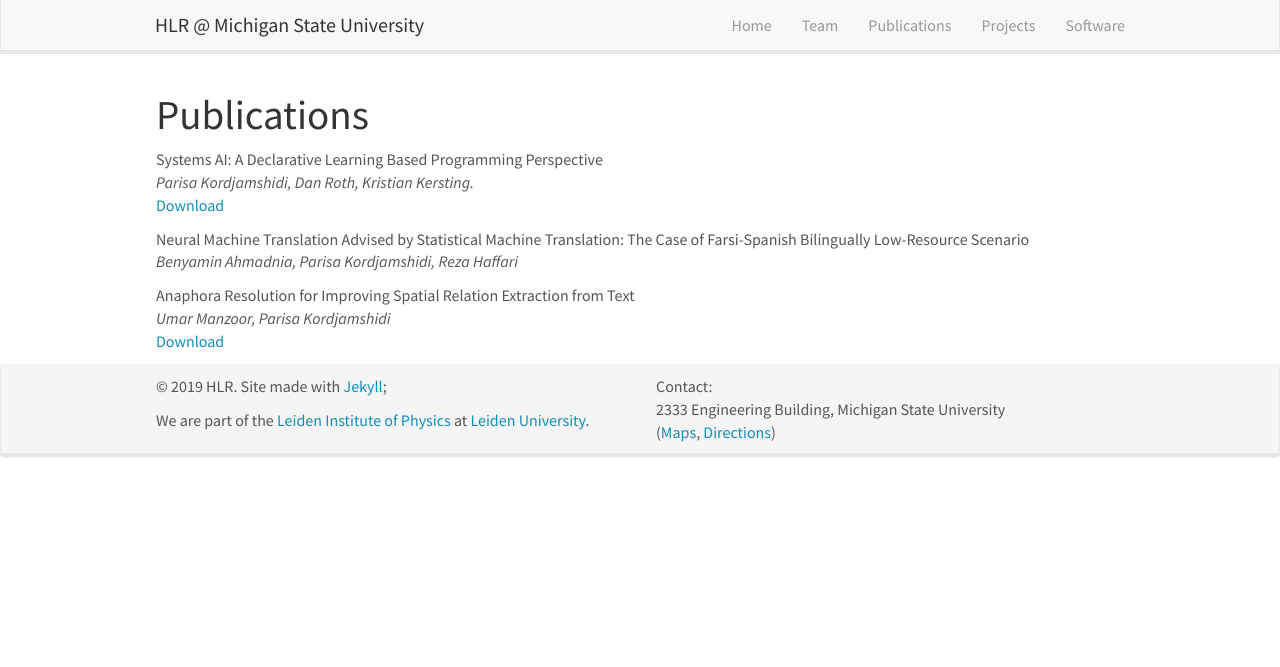
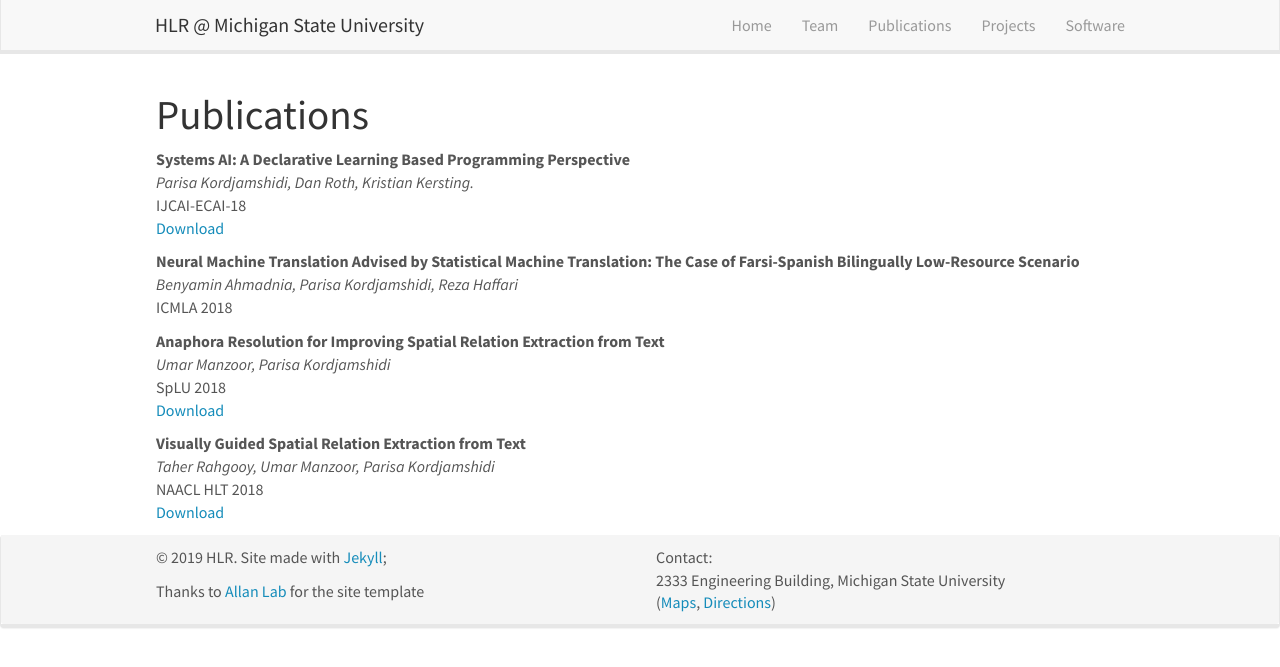
Before and after one commit to HLR/HLR.github.io, a Jekyll site: the page built from _pages/publications.md, in a window 1280 px wide. Shown: the top 667 px of the page. Built offline with Jekyll 4.4.1, drawn with Linux system fonts in a browser that asks for light colours; nearby versions of some CDN libraries.

Commit message:
Add cache to ignore and add publications

```diff
--- a/_data/publist.yml
+++ b/_data/publist.yml
@@ -18,3 +18,11 @@
   link:
     url: https://hlr.github.io/papers/SpatialCoreferenceResolution-7.pdf
     display:  Download
+
+- title: "Visually Guided Spatial Relation Extraction from Text"
+  authors: Taher Rahgooy, Umar Manzoor, Parisa Kordjamshidi
+  venue: NAACL HLT 2018
+  year: 2018
+  link:
+    url: https://hlr.github.io/papers/NAACL-2018-short.pdf
+    display: Download
--- a/_includes/footer.html
+++ b/_includes/footer.html
@@ -3,14 +3,8 @@
 	<div class="container-fluid">
 	  <div class="row">
 		<div class="col-sm-6">
-
-		  <p>&copy 2019 HLR. Site made with <a href="https://jekyllrb.com">Jekyll</a>;</p>
-              <p>We are part of the <a href="https://www.physics.leidenuniv.nl/">Leiden Institute of Physics</a> at <a href="https://www.leidenuniv.nl">Leiden University</a>.</p>
-
-
-		   <p>  </p><p>
-
-
+            <p>&copy 2019 HLR. Site made with <a href="https://jekyllrb.com">Jekyll</a>;</p>
+            <p>Thanks to <a href="https://www.allanlab.org">Allan Lab</a> for the site template</p>
 		</div>
 		<div class="col-sm-6">
 		  Contact:<br />
--- a/_pages/publications.md
+++ b/_pages/publications.md
@@ -10,7 +10,9 @@ permalink: /publications/
 # Publications
 {% for publi in site.data.publist %}
 
-  {{ publi.title }} <br />
-  <em>{{ publi.authors }} </em><br /><a href="{{ publi.link.url }}">{{ publi.link.display }}</a>
+  <b>{{ publi.title }}</b> <br />
+  <em>{{ publi.authors }} </em><br />
+  {{ publi.venue }} <br/>
+  <a href="{{ publi.link.url }}">{{ publi.link.display }}</a>
 
 {% endfor %}
```
Also changed, not shown: 1 other file.
